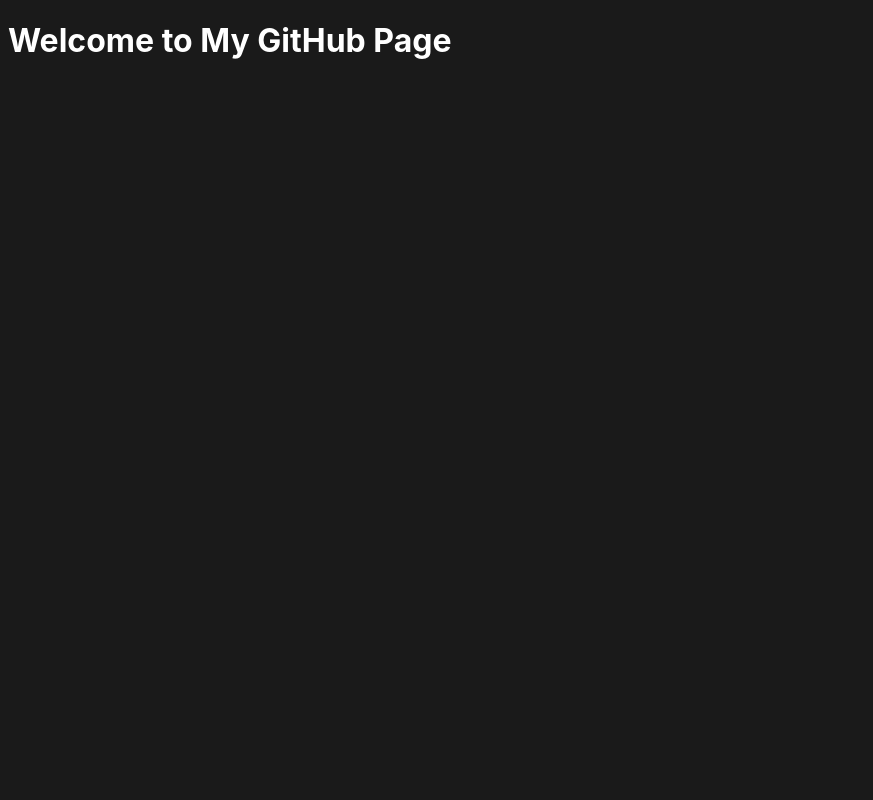
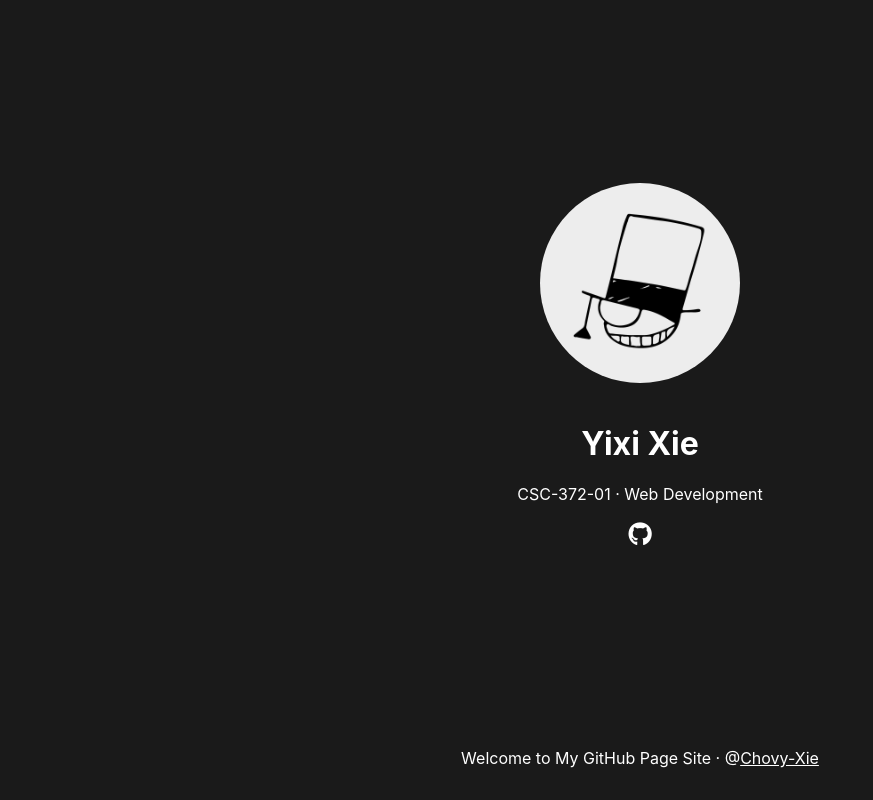
Before and after one commit to Chovy-Xie/Chovy-Xie.github.io, a plain HTML site: page welcome.html in a window 1280 px wide. Shown: the whole page, without its empty margins (0-873 px from the left). Drawn offline with Linux system fonts and the light colour scheme.

Commit message:
Initial commit.

```diff
--- a/style.css
+++ b/style.css
@@ -1,17 +1,61 @@
 :root {
     --favourite-font: -apple-system, BlinkMacSystemFont, 'Segoe UI', Roboto, Oxygen, Ubuntu, Cantarell, 'Open Sans', 'Helvetica Neue', sans-serif;
     --background-color: #1a1a1a;
-    --text-color:#fff;
 }
-
 
 body {
     background-color: var(--background-color);
-
+    color: #fff;
+    font-family: var(--favourite-font);
+    margin: 0;
+    padding: 0;
+    min-height: 100vh;
+    display: flex;
+    flex-direction: column;
 }
 
-h1 {
-    font-family: var(--favourite-font);
-    color:var(--text-color);
+.container {
+    flex: 1;
+    display: flex;
+    justify-content: center;
+    align-items: center;
+    padding: 2rem;
+}
 
+.content {
+    text-align: center;
 }
+
+.icon img {
+    width: 200px;
+    height: 200px;
+    border-radius: 50%;
+    margin: 1rem;
+}
+
+a:link, a:visited {
+    color:#fff;
+    background-color: transparent;
+    text-decoration: underline;
+}
+
+a:hover, a:active {
+    color: #ccc;
+}
+
+#github {
+    color: #fff;
+    background-color: transparent;
+    font-size: 1.5rem;
+    margin: 0 0.5rem;
+}
+
+#github:hover {
+    color: #ccc;
+}
+
+footer {
+    text-align: center;
+    margin-top: auto;
+    padding: 1rem;
+}
--- a/welcome.html
+++ b/welcome.html
@@ -18,6 +18,23 @@
     <link rel="stylesheet" href="/style.css">
 </head>
 <body>
-    <h1>Welcome to My GitHub Page</h1>
+    <nav>
+      <!-- ... -->
+    </nav>
+
+    <main class="container">
+      <div class="content">
+        <div class="icon" title="Yixi Xie">
+          <img src="Yixi.jpeg" alt="Yixi Xie">
+        </div>
+        <h1 id="name">Yixi Xie</h1>
+        <p>CSC-372-01 · Web Development</p>
+        <a href="https://github.com/Chovy-Xie/Chovy-Xie.github.io/tree/main" title="Yixi-Xie.github.io" id="github"><i class="fab fa-github"></i></a>
+      </div>
+    </main>
+
+    <footer title="footer">
+      <p>Welcome to My GitHub Page Site · @<a href="https://github.com/Chovy-Xie" title="GitHub Profile">Chovy-Xie</a></p>
+    </footer>
 </body>
 </html>
```
Also changed, not shown: Yixi.jpeg (added).
